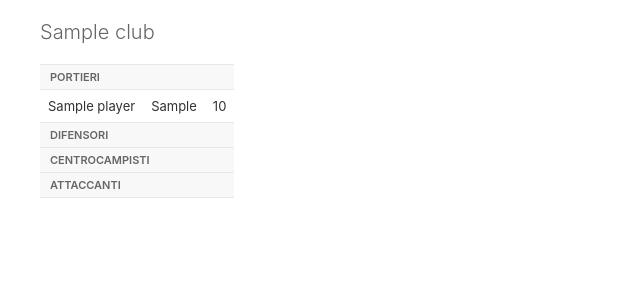
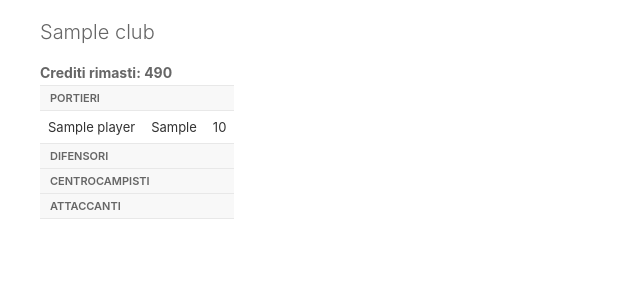
Before and after one commit to RuggeroFabbiano/FantAsta, a Django app: page /admin/rosters/1 in a window 1280 px wide. Shown: the part 46-346 px from the top of the page, without its empty margins (0-640 px from the left). Run offline with Django 4.2, Linux system fonts and the light colour scheme; tables that the repository leaves empty hold one stand-in row (values such as "Sample post").

Commit message:
show left money in admin. rosters

```diff
--- a/admin/templates/admin/roster.html
+++ b/admin/templates/admin/roster.html
@@ -8,6 +8,7 @@
 
 {% block content_title %}
   <h1>{{object.name}}</h1>
+  <h3>Crediti rimasti: {{object.money}}</h3>
 {% endblock %}
 
 {% block content %}
```
